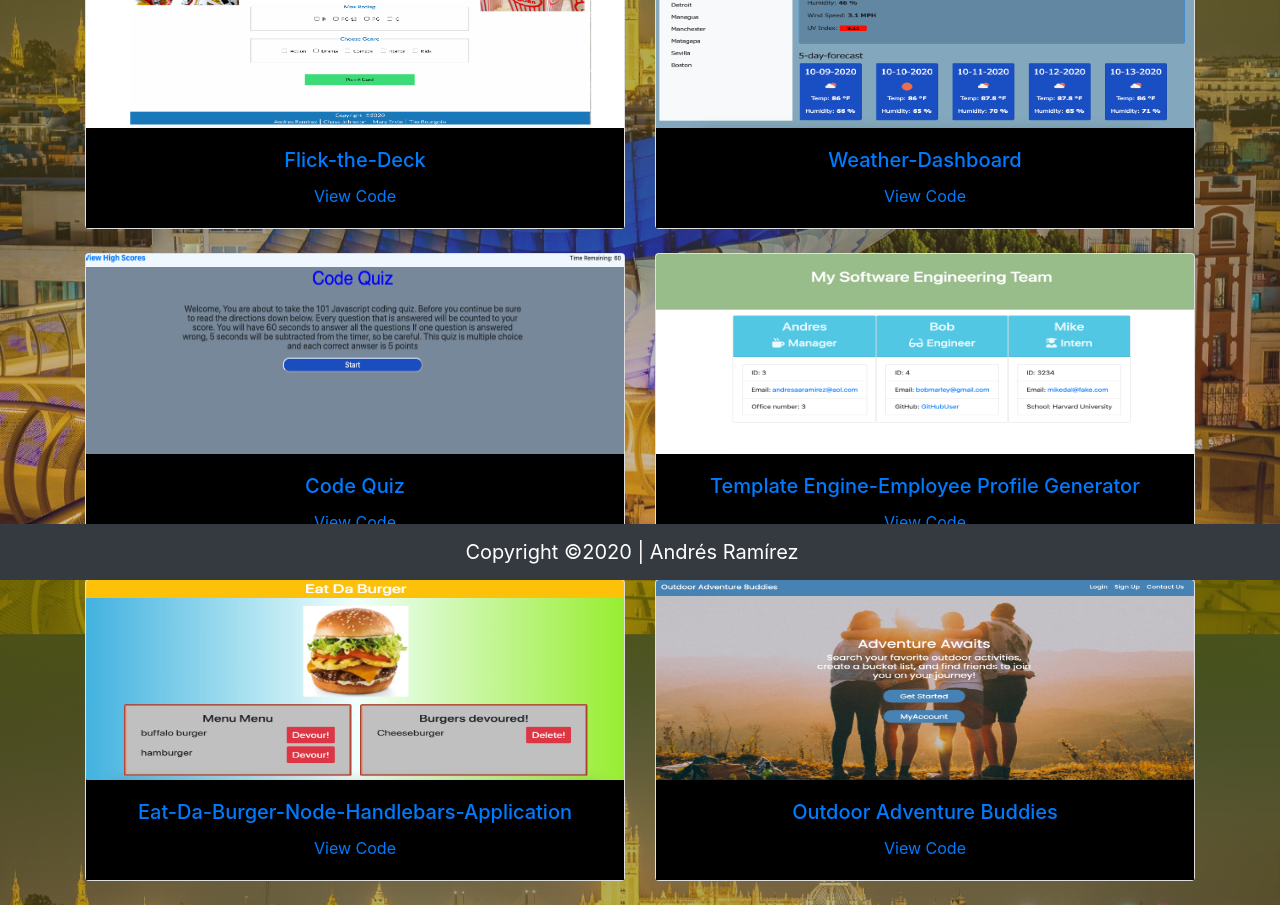
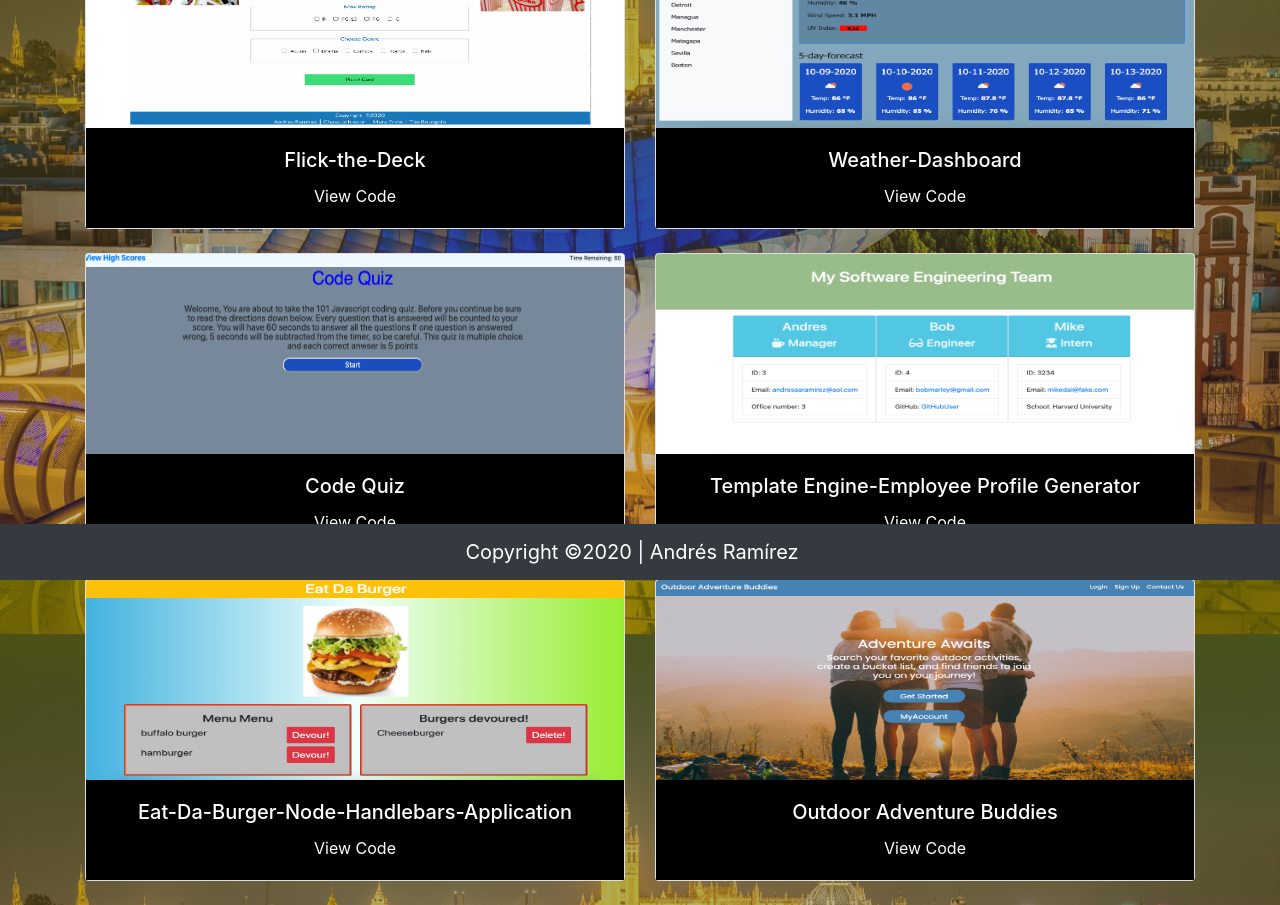
Before and after one commit to ARam2142/React-Portfolio, a React (Create React App) app: page /react-portfolio/projects in a window 1280 px wide. Shown: the part 220-1125 px from the top of the page. Built offline with nearby package versions, Linux system fonts and the light colour scheme.

Commit message:
hover link color changed to blue

```diff
--- a/src/App.css
+++ b/src/App.css
@@ -1,5 +1,10 @@
 .App {
   text-align: center;
+}
+
+* {
+  color: white;
+  text-decoration: none;
 }
 
 .App-logo {
--- a/src/components/projects/Projects.js
+++ b/src/components/projects/Projects.js
@@ -26,7 +26,7 @@ class Projects extends Component {
                                 <img src={flickthedeck} height="200" width="250" className="card-img-top" alt="Flick-the-Deck" />
                                 <div className="card-body" style={{ backgroundColor: "black" }}>
                                     <h5 className="card-title text-center"><a href="https://mwoodervin.github.io/Flick-the-Deck/">Flick-the-Deck</a></h5>
-                                    <a href="https://github.com/ARam2142/Flick-the-Deck"><p className="card-text text-center">View Code</p></a>
+                                    <p className="card-text text-center"><a href="https://github.com/ARam2142/Flick-the-Deck">View Code</a></p>
                                 </div>
                             </div>
                         </div>
@@ -35,7 +35,7 @@ class Projects extends Component {
                                 <img src={weather} height="200" width="250" className="card-img-top" alt="Weather-DashBoard" />
                                 <div className="card-body" style={{ backgroundColor: "black" }}>
                                     <h5 className="card-title text-center"><a href="https://aram2142.github.io/Weather-DashBoard/">Weather-Dashboard</a></h5>
-                                    <a href="https://github.com/ARam2142/Weather-DashBoard"><p className="card-text text-center">View Code</p></a>
+                                    <p className="card-text text-center"><a href="https://github.com/ARam2142/Weather-DashBoard">View Code</a></p>
                                 </div>
                             </div>
                         </div>
@@ -44,7 +44,7 @@ class Projects extends Component {
                                 <img src={quiz} height="200" width="250" className="card-img-top" alt="Javascript-Code-Quiz" />
                                 <div className="card-body" style={{ backgroundColor: "black" }}>
                                     <h5 className="card-title text-center "><a href="https://aram2142.github.io/Javascript-Code-Quiz/">Code Quiz</a></h5>
-                                    <a href="https://github.com/ARam2142/Javascript-Code-Quiz"><p className="card-text text-center">View Code</p></a>
+                                    <p className="card-text text-center"><a href="https://github.com/ARam2142/Javascript-Code-Quiz">View Code</a></p>
                                 </div>
                             </div>
                         </div>
@@ -53,7 +53,7 @@ class Projects extends Component {
                                 <img src={empgen} height="200" width="250" className="card-img-top" alt="employee-generator" />
                                 <div className="card-body" style={{ backgroundColor: "black" }}>
                                     <h5 className="card-title text-center"><a href="https://github.com/ARam2142/Employee-Summary">Template Engine-Employee Profile Generator</a></h5>
-                                    <a href="https://github.com/ARam2142/Employee-Summary/blob/master/app.js"><p className="card-text text-center">View Code</p></a>
+                                    <p className="card-text text-center"><a href="https://github.com/ARam2142/Employee-Summary/blob/master/app.js">View Code</a></p>
                                 </div>
                             </div>
                         </div>
@@ -62,7 +62,7 @@ class Projects extends Component {
                                 <img src={burger} height="200" width="250" className="card-img-top" alt="burger app" />
                                 <div className="card-body" style={{ backgroundColor: "black" }}>
                                     <h5 className="card-title text-center"><a href="https://cryptic-shelf-77263.herokuapp.com/">Eat-Da-Burger-Node-Handlebars-Application</a></h5>
-                                    <a href="https://github.com/ARam2142/Eat-Da-Burger-Node-Handlebars-Application"><p className="card-text text-center">View Code</p></a>
+                                    <p className="card-text text-center"><a href="https://github.com/ARam2142/Eat-Da-Burger-Node-Handlebars-Application">View Code</a></p>
                                 </div>
                             </div>
                         </div>
@@ -71,7 +71,7 @@ class Projects extends Component {
                                 <img src={cleanhackers} height="200" width="250" className="card-img-top" alt="burger app" />
                                 <div className="card-body" style={{ backgroundColor: "black" }}>
                                     <h5 className="card-title text-center"><a href="https://whispering-castle-57159.herokuapp.com/">Outdoor Adventure Buddies</a></h5>
-                                    <a href="https://github.com/dylanbest15/Outdoor-Adventure-Buddies"><p className="card-text text-center">View Code</p></a>
+                                    <p className="card-text text-center"><a href="https://github.com/dylanbest15/Outdoor-Adventure-Buddies">View Code</a></p>
                                 </div>
                             </div>
                         </div>
--- a/src/components/projects/projects.css
+++ b/src/components/projects/projects.css
@@ -27,6 +27,26 @@ body {
     color:white;
 }
 
+h5 a {
+    color: white;
+    text-decoration: none;
+}
+
+h5 a:hover {
+    color: rgb(40, 151, 255);
+    text-decoration: none;
+}
+
+p a {
+    color: white;
+    text-decoration: none;
+}
+
+p a:hover {
+    color: rgb(40, 151, 255);
+    text-decoration: none;
+}
+
 div.row.portfolio {
     margin-bottom: 60px;
 }
```
